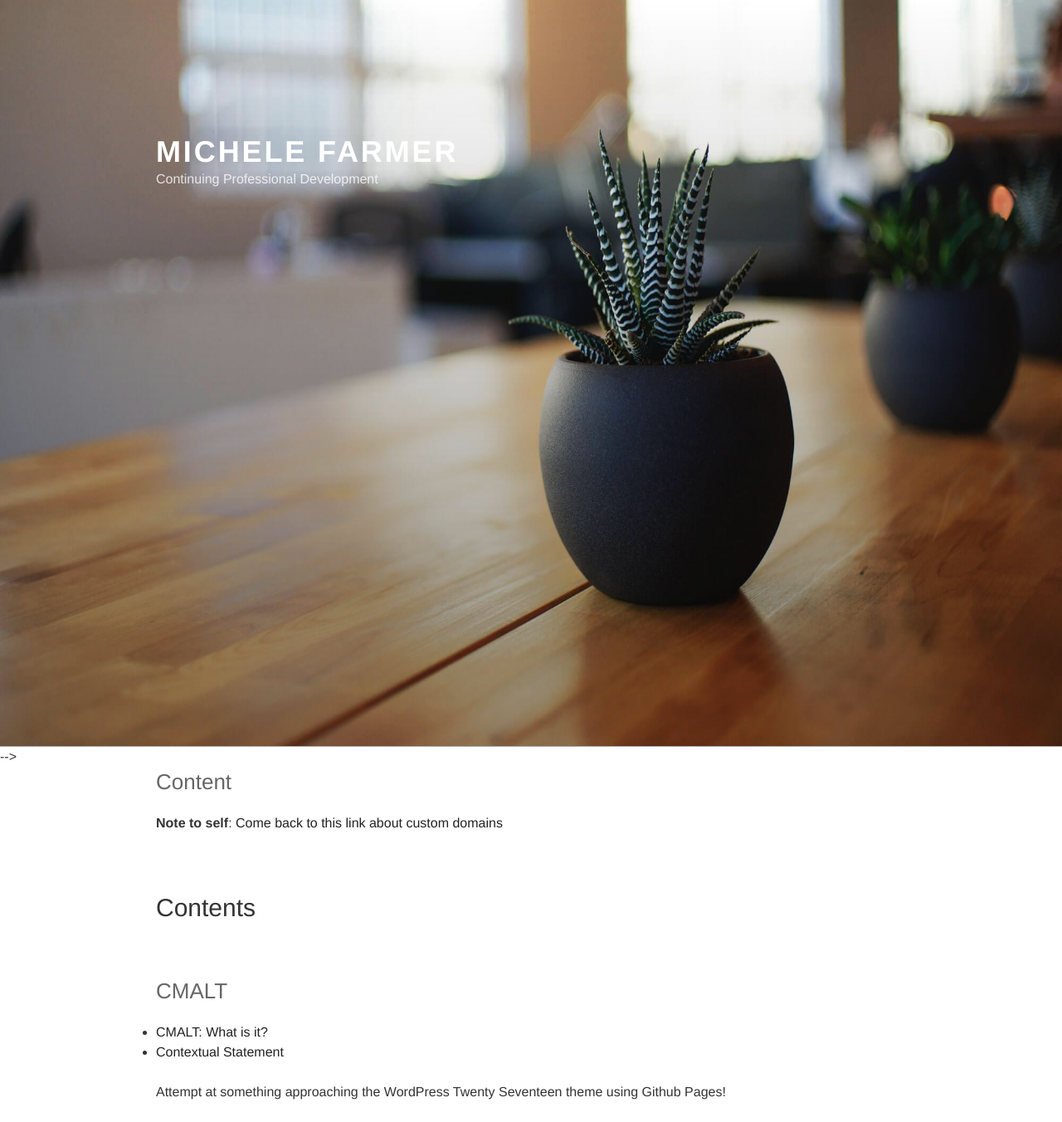
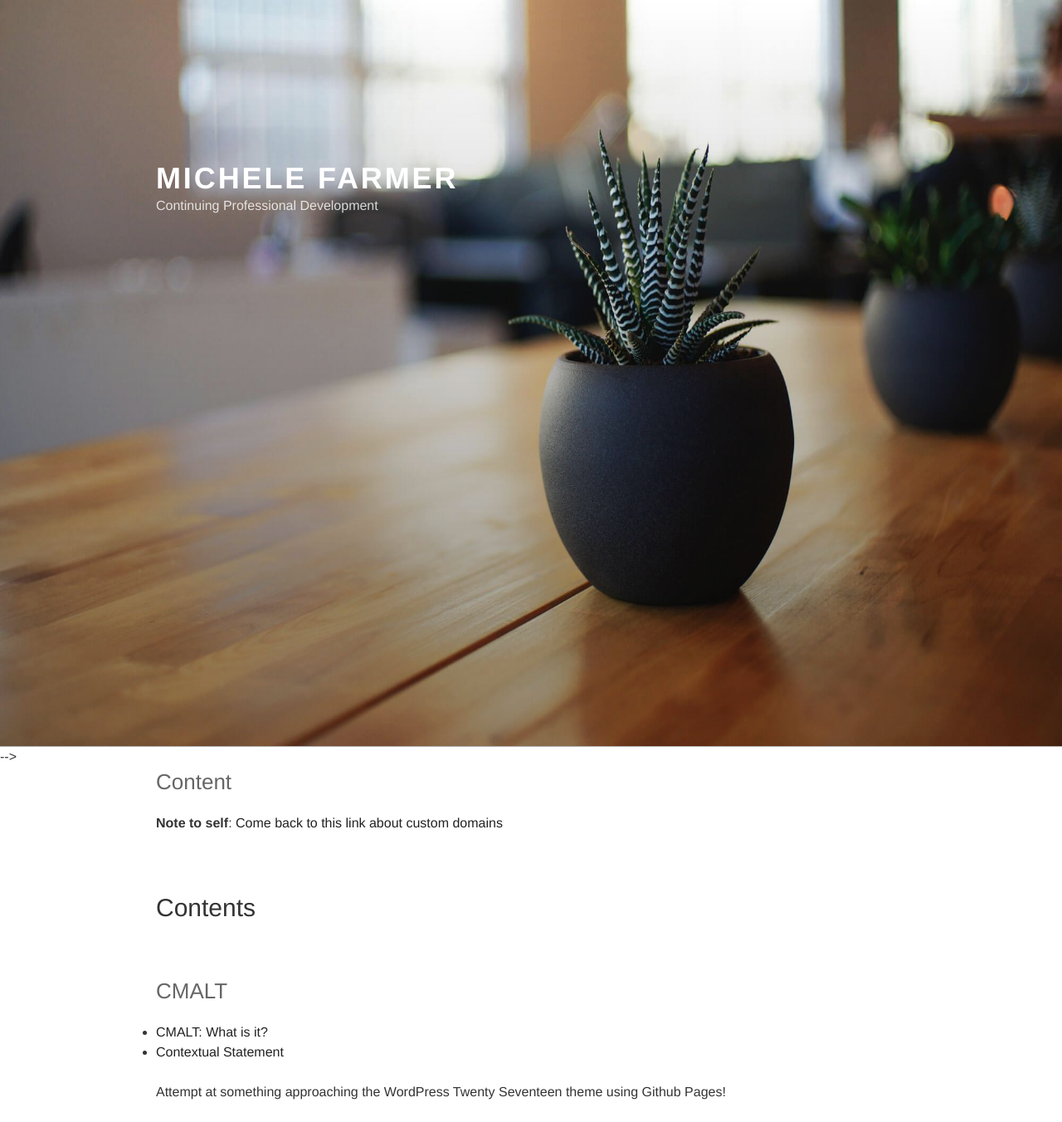
Before and after one commit to uclsenit/uclsenit.github.io, a Jekyll site: the page built from index.md, in a window 1280 px wide. Shown: the whole page at 83% size. Built offline with Jekyll 4.4.1, drawn with Linux system fonts in a browser that asks for light colours; nearby versions of some CDN libraries; some web fonts are replaced; our own code applies the rules of GitHub Pages for plain Markdown files; a script that is not in the unit is left out.

Commit message:
Update /assets/css/style.scss
Changed .header-gradient padding:10em 0 3em 0 to 12em 0 3em 0, as a test

```diff
--- a/assets/css/style.scss
+++ b/assets/css/style.scss
@@ -635,7 +635,7 @@ header {
     // height: auto;
     // max-height: 50%;
     // padding-top: 0;
-    padding: 10em 0 3em 0;
+    padding: 12em 0 3em 0;
     content: "";
     position: absolute;
     // right: 0;
```
